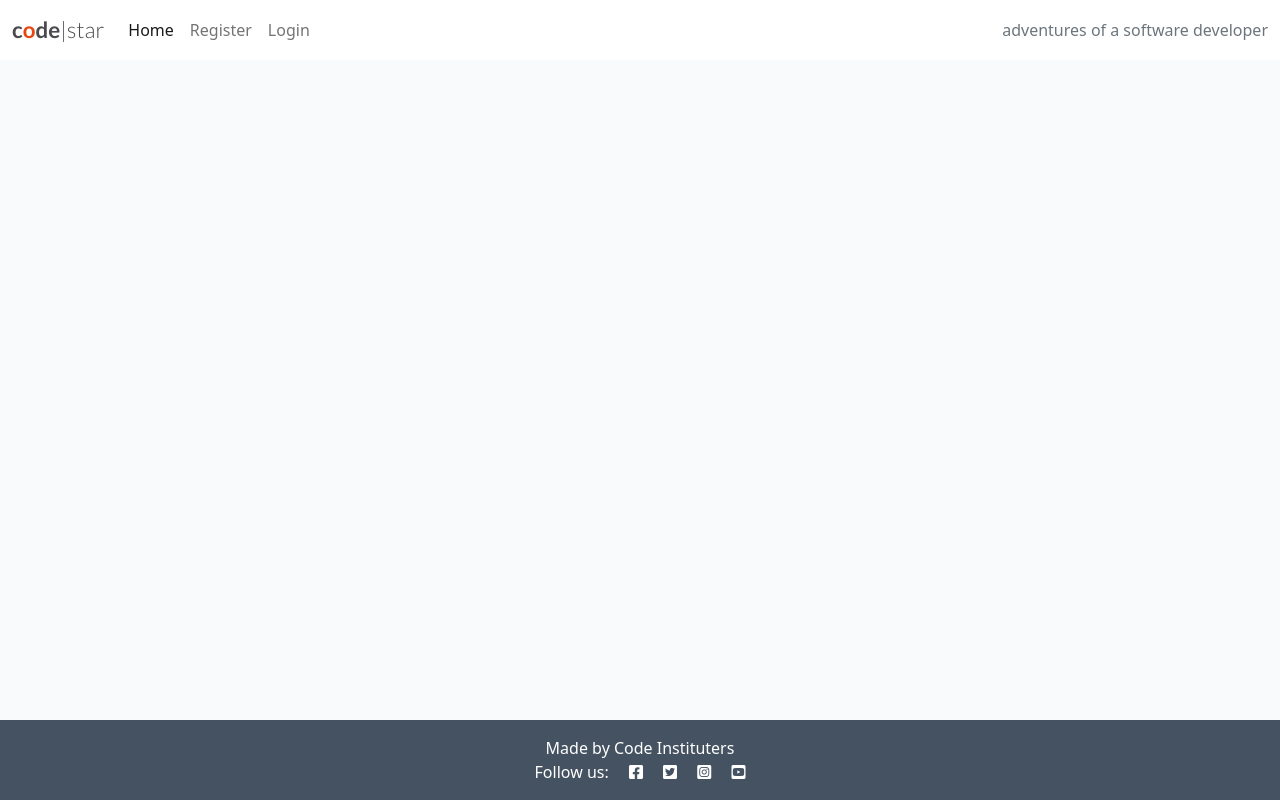
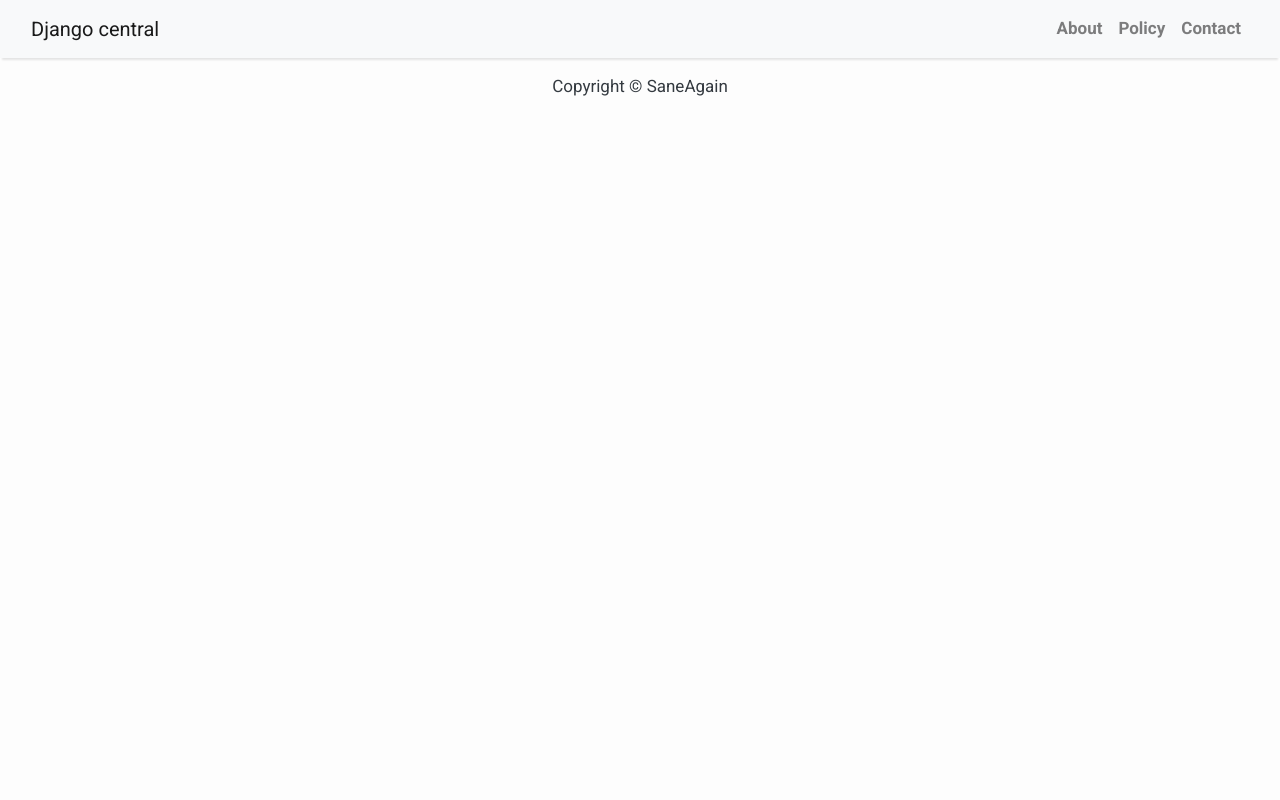
Before and after one commit to RH-devs/sane-again, a Django app: template template/base.html in a window 1280 px wide. Run offline with Django 3.2, Linux system fonts and the light colour scheme; the template is opened without the code that fills it, so the values that code supplies are empty; some libraries are stand-ins or nearby versions.

Commit message:
Create contents for the base template

```diff
--- a/template/base.html
+++ b/template/base.html
@@ -1,76 +1,70 @@
 {% load static %}
 
 <!DOCTYPE html>
-<html class="h-100">
+<html>
 
     <head>
-    <title>CodeStar Blog</title>
-
-    <link rel="preconnect" href="https://fonts.gstatic.com">
-    <link href="https://fonts.googleapis.com/css2?family=Roboto:wght@300&display=swap" rel="stylesheet">
-    <link href="https://fonts.googleapis.com/css2?family=Lato:wght@300;700&display=swap" rel="stylesheet">
-    <link rel="stylesheet" href="https://cdnjs.cloudflare.com/ajax/libs/font-awesome/5.15.3/css/all.min.css">
+        <title>Sane Again</title>
+        <link href="https://fonts.googleapis.com/css?family=Roboto:400,700" rel="stylesheet">
+        <meta name="google" content="notranslate" />
         <meta name="viewport" content="width=device-width, initial-scale=1" />
-    <link href="https://cdn.jsdelivr.net/npm/bootstrap@5.0.1/dist/css/bootstrap.min.css" rel="stylesheet"
-        integrity="sha384-+0n0xVW2eSR5OomGNYDnhzAbDsOXxcvSN1TPprVMTNDbiYZCxYbOOl7+AMvyTG2x" crossorigin="anonymous">
-    <script src="https://cdn.jsdelivr.net/npm/bootstrap@5.0.1/dist/js/bootstrap.bundle.min.js"
-        integrity="sha384-gtEjrD/SeCtmISkJkNUaaKMoLD0//ElJ19smozuHV6z3Iehds+3Ulb9Bn9Plx0x4" crossorigin="anonymous">
-    </script>
-    <link rel="stylesheet" href="{% static 'css/style.css' %}">
-
+        <link rel="stylesheet" href="https://maxcdn.bootstrapcdn.com/bootstrap/4.0.0/css/bootstrap.min.css" integrity="sha384-Gn5384xqQ1aoWXA+058RXPxPg6fy4IWvTNh0E263XmFcJlSAwiGgFAW/dAiS6JXm"
+            crossorigin="anonymous" />
     </head>
 
-<body class="d-flex flex-column h-100 main-bg">
+    <body>
+        <style>
+            body {
+            font-family: "Roboto", sans-serif;
+            font-size: 17px;
+            background-color: #fdfdfd;
+        }
+        .shadow {
+            box-shadow: 0 4px 2px -2px rgba(0, 0, 0, 0.1);
+        }
+        .btn-danger {
+            color: #fff;
+            background-color: #f00000;
+            border-color: #dc281e;
+        }
+        .masthead {
+            background: #3398E1;
+            height: auto;
+            padding-bottom: 15px;
+            box-shadow: 0 16px 48px #E3E7EB;
+            padding-top: 10px;
+        }
+    </style>
 
         <!-- Navigation -->
-
-    <nav class="navbar navbar-expand-lg navbar-light bg-white">
+        <nav class="navbar navbar-expand-lg navbar-light bg-light shadow" id="mainNav">
             <div class="container-fluid">
-            <a class="navbar-brand" href="{% url 'home' %}"><span class="brand">c<span class="red-o">o</span>de<span
-                        class="thin">|star</span></span></span></a>
-            <button class="navbar-toggler" type="button" data-bs-toggle="collapse" data-bs-target="#navbarText"
-                aria-controls="navbarText" aria-expanded="false" aria-label="Toggle navigation">
+                <a class="navbar-brand" href="{% url 'home' %}">Django central</a>
+                <button class="navbar-toggler navbar-toggler-right" type="button" data-toggle="collapse" data-target="#navbarResponsive"
+                    aria-controls="navbarResponsive" aria-expanded="false" aria-label="Toggle navigation">
                     <span class="navbar-toggler-icon"></span>
                 </button>
-            <div class="collapse navbar-collapse" id="navbarText">
-                <ul class="navbar-nav me-auto mb-2 mb-lg-0">
-                    <li class="nav-item">
-                        <a class="nav-link active" aria-current="page" href="{% url 'home' %}">Home</a>
+                <div class="collapse navbar-collapse" id="navbarResponsive">
+                    <ul class="navbar-nav ml-auto">
+                        <li class="nav-item text-black">
+                            <a class="nav-link text-black font-weight-bold" href="#">About</a>
                         </li>
-                    {% if user.is_authenticated %}
-                    <li class="nav-item">
-                        <a class="nav-link" href="#">Logout</a>
+                        <li class="nav-item text-black">
+                            <a class="nav-link text-black font-weight-bold" href="#">Policy</a>
                         </li>
-                    {% else %}
-                    <li class="nav-item">
-                        <a class="nav-link" href="#">Register</a>
+                        <li class="nav-item text-black">
+                            <a class="nav-link text-black font-weight-bold" href="#">Contact</a>
                         </li>
-                    <li class="nav-item">
-                        <a class="nav-link" href="#">Login</a>
-                    </li>
-                    {% endif %}
                     </ul>
-                <span class="navbar-text text-muted">
-                    adventures of a software developer
-                </span>
                 </div>
             </div>
         </nav>
-
-    <main class="flex-shrink-0 main-bg">
         {% block content %}
         <!-- Content Goes here -->
         {% endblock content %}
-    </main>
-
         <!-- Footer -->
-    <footer class="footer mt-auto py-3 dark-bg">
-        <p class="m-0 text-center text-white">Made by Code Instituters</p>
-        <p class="m-0 text-center text-white">Follow us: <i class="fab fa-facebook-square ms-3"></i>
-            <i class="fab fa-twitter-square ms-3"></i>
-            <i class="fab fa-instagram-square ms-3"></i>
-            <i class="fab fa-youtube-square ms-3"></i></p>
+        <footer class="py-3 bg-grey">
+            <p class="m-0 text-dark text-center ">Copyright &copy; SaneAgain</p>
         </footer>
     </body>
-
 </html>
```
Lines whose indentation alone changed are shown as unchanged.
